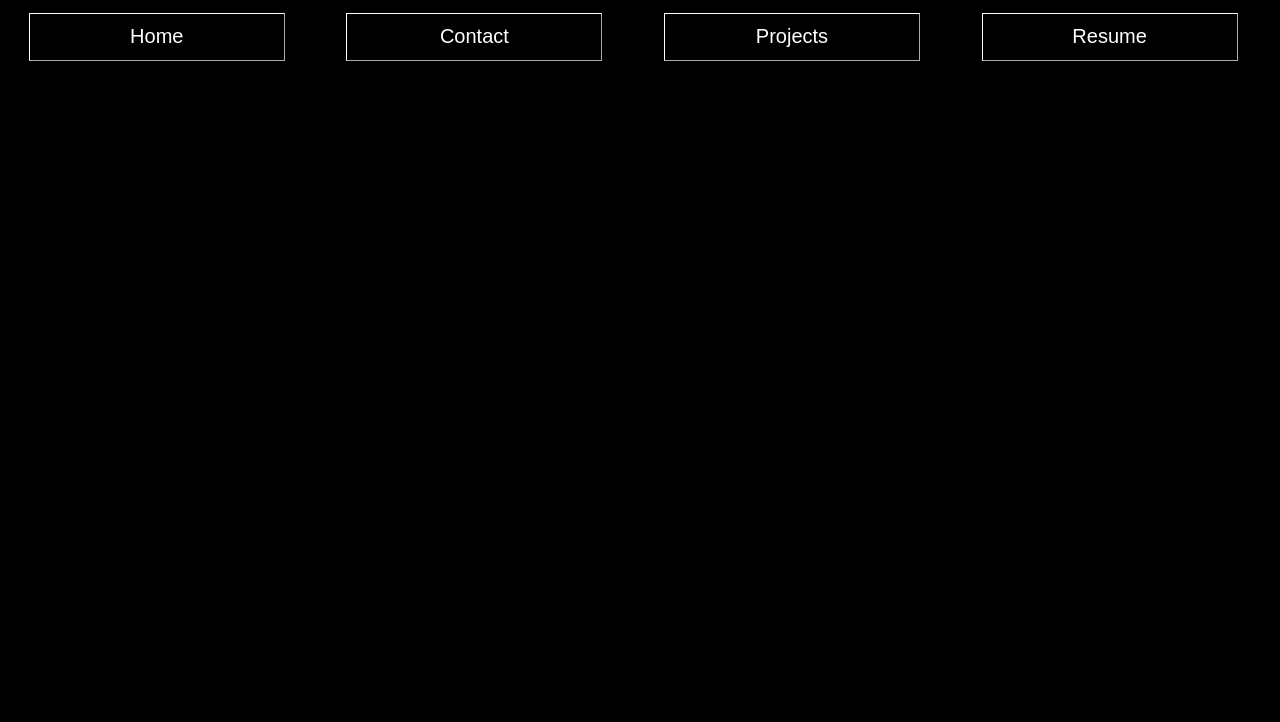
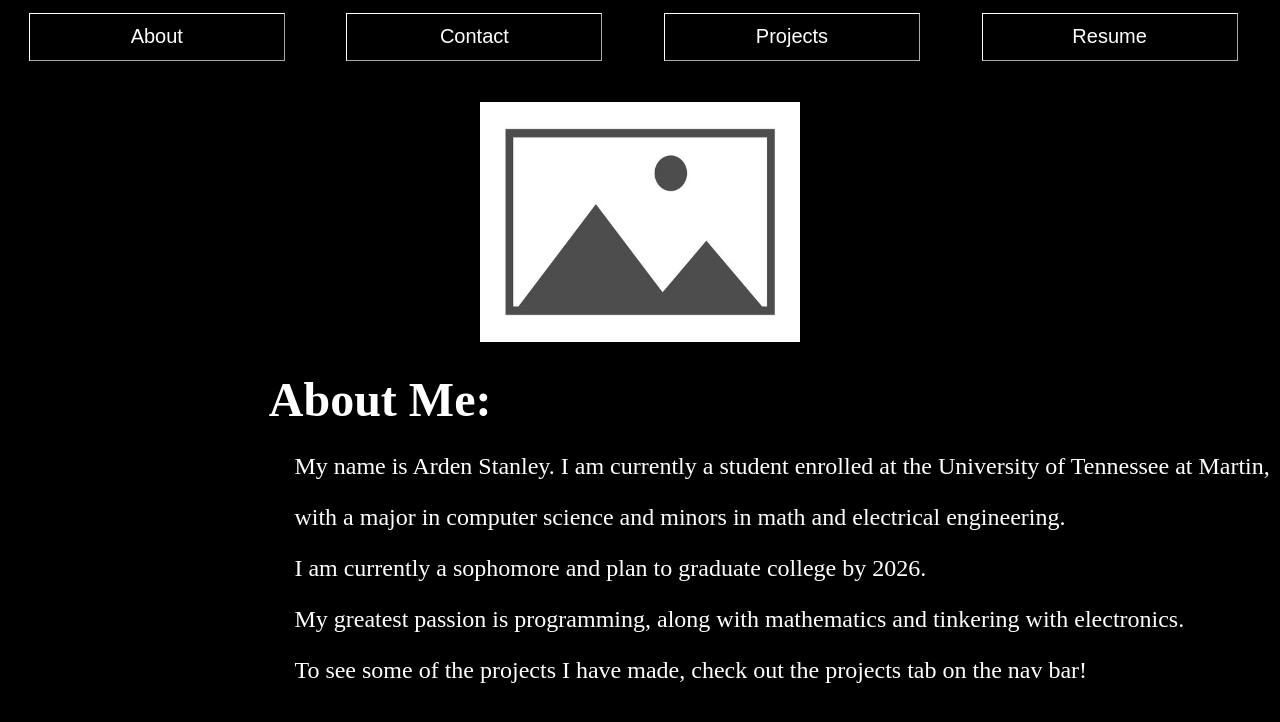
Before and after one commit to stanleya1293/Arden_Stanley_eportfolio, a plain HTML site: page index.html in a window 1280 px wide. Drawn offline with Linux system fonts and the light colour scheme.

Commit message:
more info

```diff
--- a/index.html
+++ b/index.html
@@ -7,11 +7,20 @@
         </head>
         <body>
             <div id="navBar">
-                <button class="navButton">Home</button>
+                <button class="navButton">About</button>
                 <button class="navButton">Contact</button>
                 <button class="navButton">Projects</button>
                 <button class="navButton">Resume</button>
             </div>
+            <div id="about">
+                <img id="portrait" src="assets/placeholder.jpg" />
+                <h2>About Me:</h2>
+                <p>My name is Arden Stanley.  I am currently a student enrolled at the University of Tennessee at Martin,</p>
+                <p>with a major in computer science and minors in math and electrical engineering.</p>
+                <p>I am currently a sophomore and plan to graduate college by 2026.</p>
+                <p>My greatest passion is programming, along with mathematics and tinkering with electronics.</p>
+                <p>To see some of the projects I have made, check out the projects tab on the nav bar!</p>
+            </div>
         </body>
         <script src="actions.js"></script>
     </html>
--- a/styles.css
+++ b/styles.css
@@ -24,7 +24,7 @@ body {
     width: 100%;
     height: 10%;
     background-color: black;
-    position: static;
+    position: fixed;
 }
 
 .navButton {
@@ -35,8 +35,33 @@ body {
     border-color: white;
     color: white;
     font-size: 20px;
-    position: relative;
     margin-left: 2.25%;
     margin-right: 2.25%;
     margin-top: 1%;
 }
+
+#about {
+    width: 100%;
+    height: 100%;
+    color: white;
+}
+
+#portrait {
+    margin-top: 8%;
+    width: 25%;
+    height: 30%;
+    margin-left: 37.5%;
+    margin-right: 37.5%;
+}
+
+h2 {
+    margin-left: 21%;
+    font-size: 3em;
+    margin-top: 2%;
+    margin-bottom: 2%;
+}
+
+p {
+    margin-left: 23%;
+    font-size: 1.5em;
+}
```
Also changed, not shown: assets/placeholder.jpg (added).
